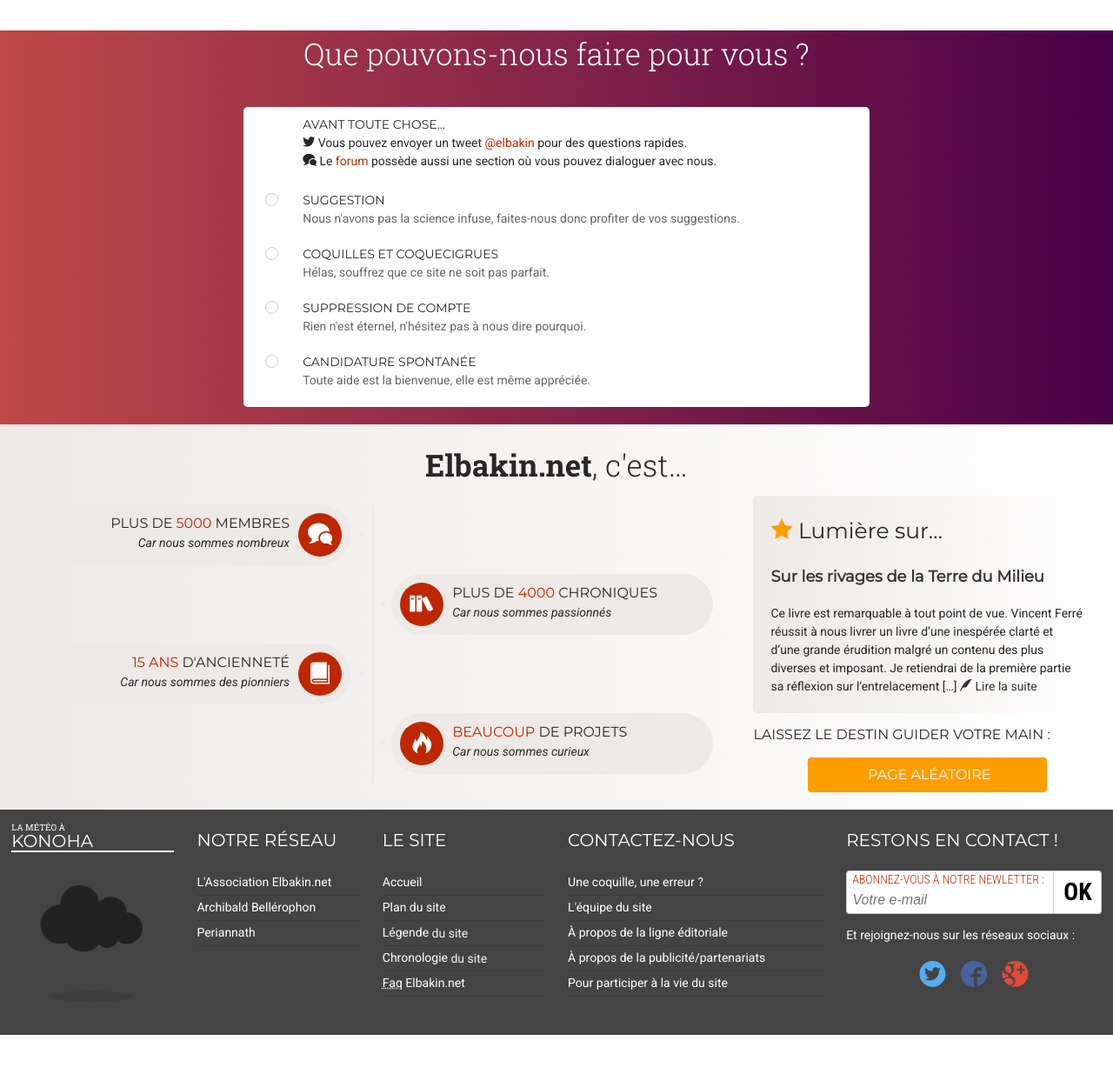
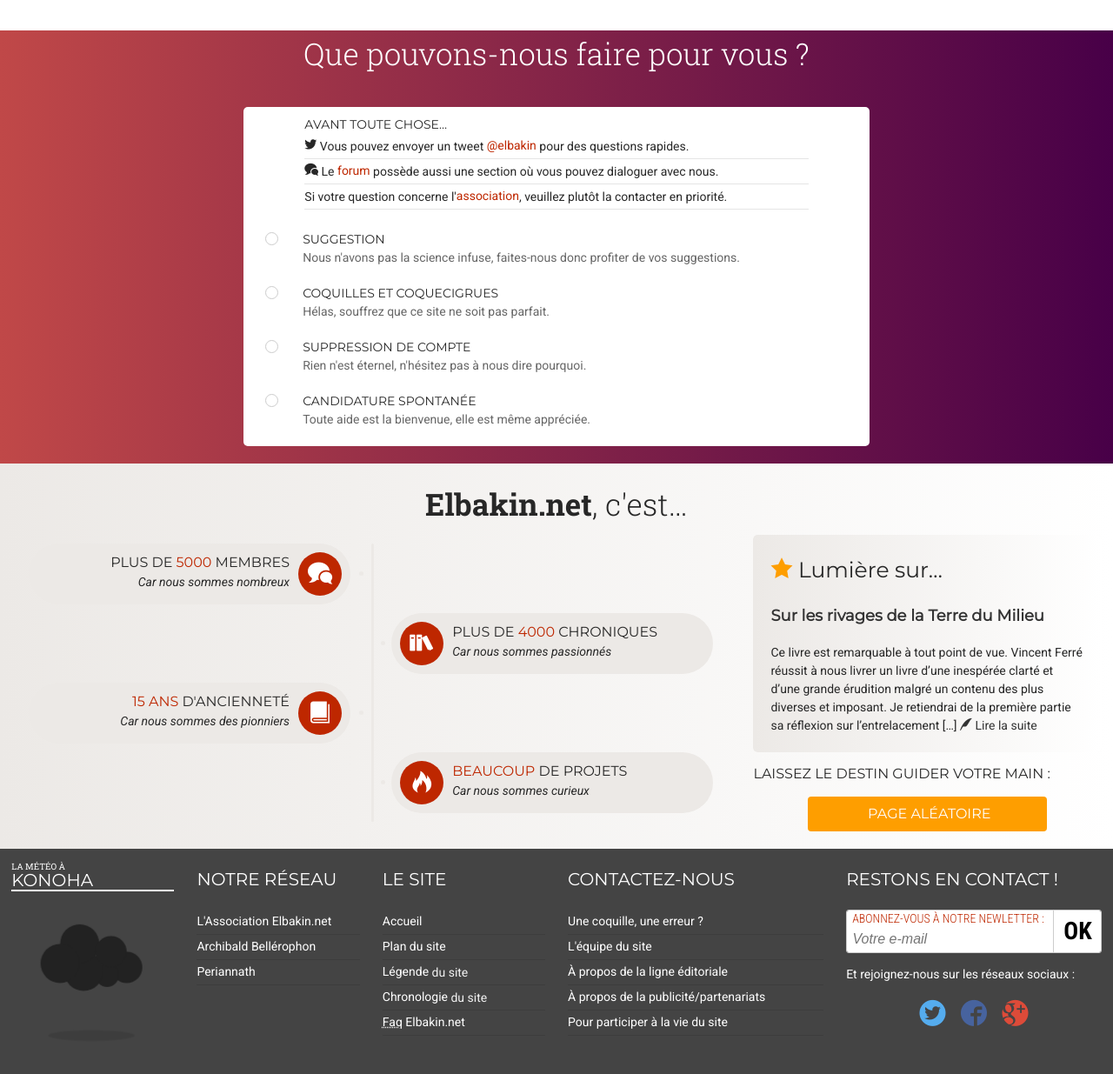
Before and after one commit to Sylvadoc/ilmarin, a PHP site: page /form_contact.html in a window 1280 px wide. Shown: the part 190-1425 px from the top of the page at 87% size. Run offline with PHP 8.4, Linux system fonts and the light colour scheme; some libraries are stand-ins or nearby versions; some web fonts are replaced.

Commit message:
page contact

```diff
--- a/form_contact.html
+++ b/form_contact.html
@@ -196,9 +196,16 @@
             		<div class="row">
             			<div class="small-12 medium-7 medium-centered columns">
                             <aside class="list-form" role="complementary">
-                                <h2 class="small-offset-1">Avant toute chose&hellip;</h2>
-                                <p class="small-offset-1"><span class="icon icon-twitter3" aria-hidden="true"></span> Vous pouvez envoyer un tweet <a href="https://twitter.com/elbakin">@elbakin</a> pour des questions rapides.</p>
-                                <p class="small-offset-1"><span class="icon icon-bubbles" aria-hidden="true"></span> Le <a href="#">forum</a> possède aussi une section où vous pouvez dialoguer avec nous.</p>
+                                <div class="row">
+                                    <div class="small-10 small-offset-1 end columns">
+                                        <h2>Avant toute chose&hellip;</h2>
+                                        <ul class="basic_list">
+                                            <li><span class="icon icon-twitter3" aria-hidden="true"></span> Vous pouvez envoyer un tweet <a href="https://twitter.com/elbakin">@elbakin</a> pour des questions rapides.</li>
+                                            <li><span class="icon icon-bubbles" aria-hidden="true"></span> Le <a href="#">forum</a> possède aussi une section où vous pouvez dialoguer avec nous.</li>
+                                            <li>Si votre question concerne l'<a href="#">association</a>, veuillez plutôt la contacter en priorité.</li>
+                                        </ul>
+                                    </div>
+                                </div>
                                 <ul class="tablist" role="tablist">
                                     <li>
                                         <input id="sujet_01" type="radio" name="sujet_contact" />
--- a/styles/components/_forms.scss
+++ b/styles/components/_forms.scss
@@ -280,7 +280,7 @@
 			padding: 0;
 			text-transform: uppercase;
 		}
-		p {
+		li {
 			color: $base-color;
 			a {
 				color: $base-color-elbakin;
```
Also changed, not shown: css/fantasy.css, css/main.css.
